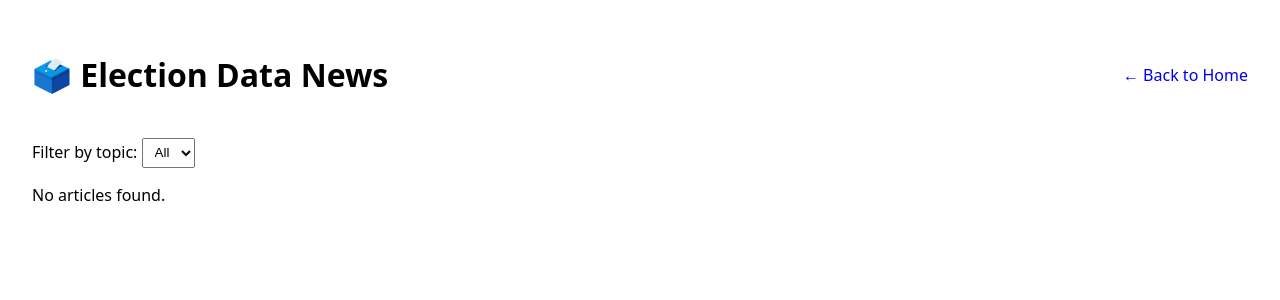
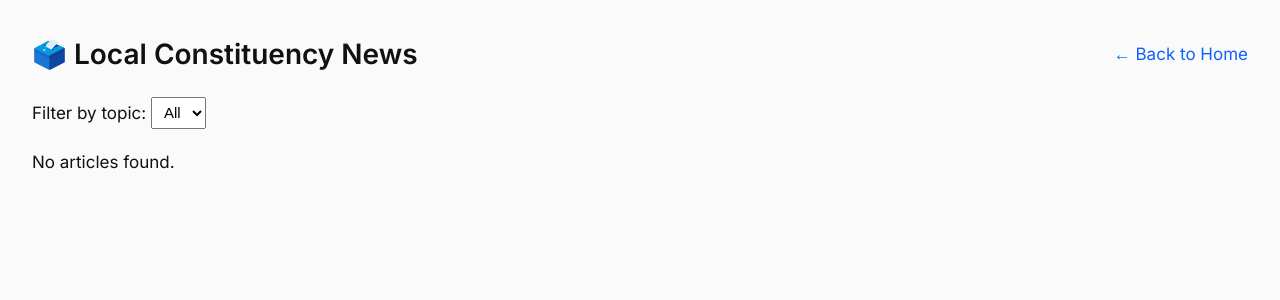
Before and after one commit to msrtliw2/election-data-app, a FastAPI app: page /news in a window 1280 px wide. Shown: the top 300 px of the page. Run offline with FastAPI, Linux system fonts and the light colour scheme.

Commit message:
Update news_index.html

```diff
--- a/app/templates/news_index.html
+++ b/app/templates/news_index.html
@@ -2,20 +2,70 @@
 <html>
 <head>
   <meta charset="utf-8">
-  <title>Election Data News</title>
+  <title>Local Constituency News</title>
   <meta name="viewport" content="width=device-width, initial-scale=1">
+
+  <!-- New font -->
+  <link href="https://fonts.googleapis.com/css2?family=Inter:wght@400;600&display=swap" rel="stylesheet">
+
   <style>
-    body { font-family: system-ui, Arial, sans-serif; margin: 2rem; }
-    header { display:flex; align-items:center; gap:1rem; margin-bottom:1.25rem; }
-    .article { margin: 1.25rem 0; padding-bottom: 1rem; border-bottom: 1px solid #e5e7eb; }
-    .meta { font-size:.9rem; color:#6b7280; }
-    a { text-decoration:none; }
-    select { padding:.35rem .5rem; }
+    body {
+      font-family: 'Inter', system-ui, Arial, sans-serif;
+      font-size: 17px;
+      line-height: 1.6;
+      margin: 2rem;
+      background: #fafafa;
+      color: #111;
+    }
+
+    header {
+      display:flex;
+      align-items:center;
+      gap:1rem;
+      margin-bottom:1.25rem;
+    }
+
+    h1 {
+      font-size: 1.75rem;
+      margin: 0;
+    }
+
+    .article {
+      margin: 1.25rem 0;
+      padding: 1rem 1.25rem;
+      border: 1px solid #e5e7eb;
+      border-radius: 10px;
+      background: #fff;
+      box-shadow: 0 1px 3px rgba(0,0,0,0.05);
+    }
+
+    .meta {
+      font-size:.9rem;
+      color:#6b7280;
+      margin-top: .5rem;
+    }
+
+    a {
+      text-decoration:none;
+      color: #0f62fe;
+    }
+    a:hover {
+      text-decoration: underline;
+    }
+
+    select {
+      padding:.35rem .5rem;
+      font-size: 15px;
+    }
+
+    form {
+      margin-bottom: 1.25rem;
+    }
   </style>
 </head>
 <body>
   <header>
-    <h1>🗳️ Election Data News</h1>
+    <h1>🗳️ Local Constituency News</h1>
     <a href="/" style="margin-left:auto;">← Back to Home</a>
   </header>
 
```
